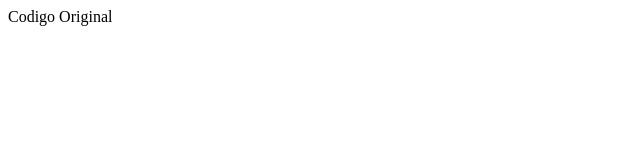
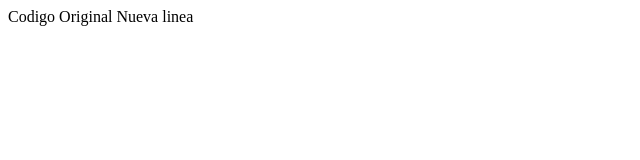
Before and after one commit to Garay0002/Garay02, a plain HTML site: page index.html in a window 1280 px wide. Shown: the full height of the page, 0-640 px from the left. Drawn offline with Linux system fonts and the light colour scheme.

Commit message:
Se agrego linea

```diff
--- a/index.html
+++ b/index.html
@@ -7,5 +7,6 @@
 </head>
 <body>
     Codigo Original
+    Nueva linea
 </body>
 </html>
```
